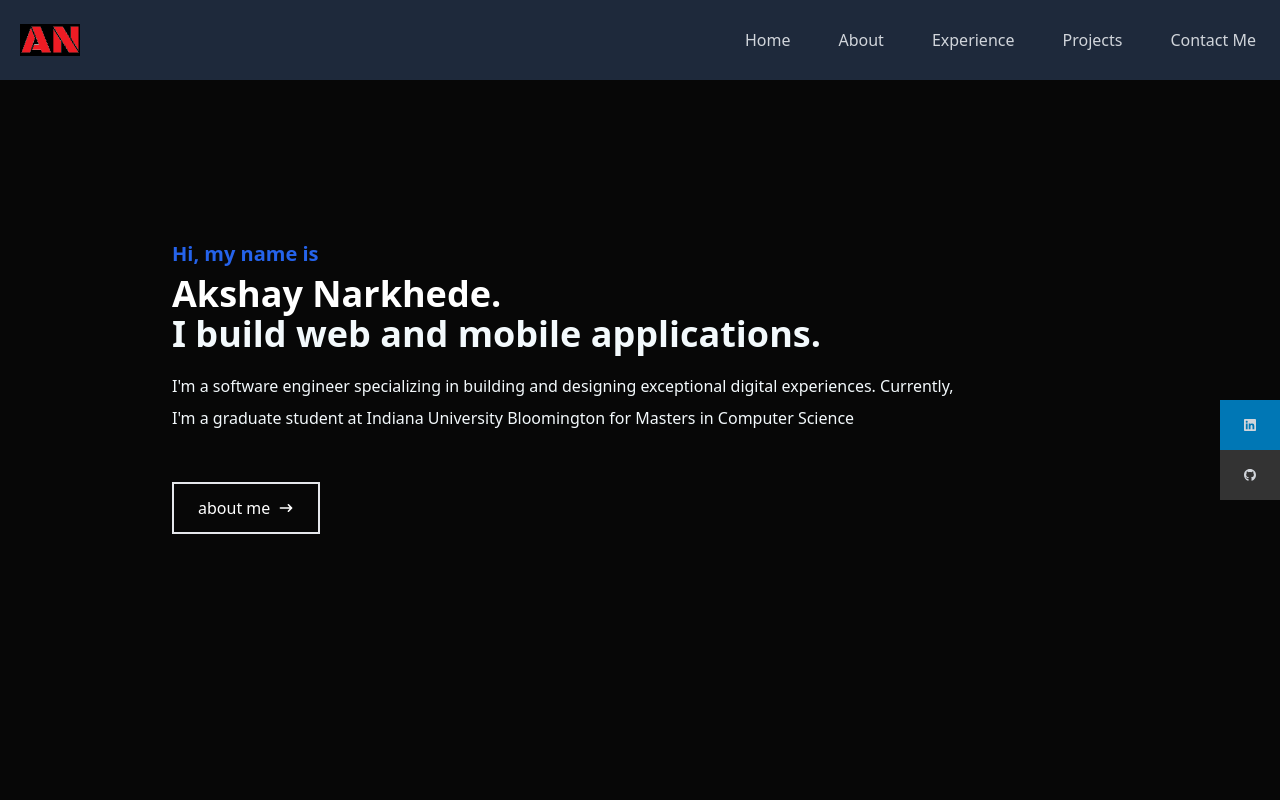
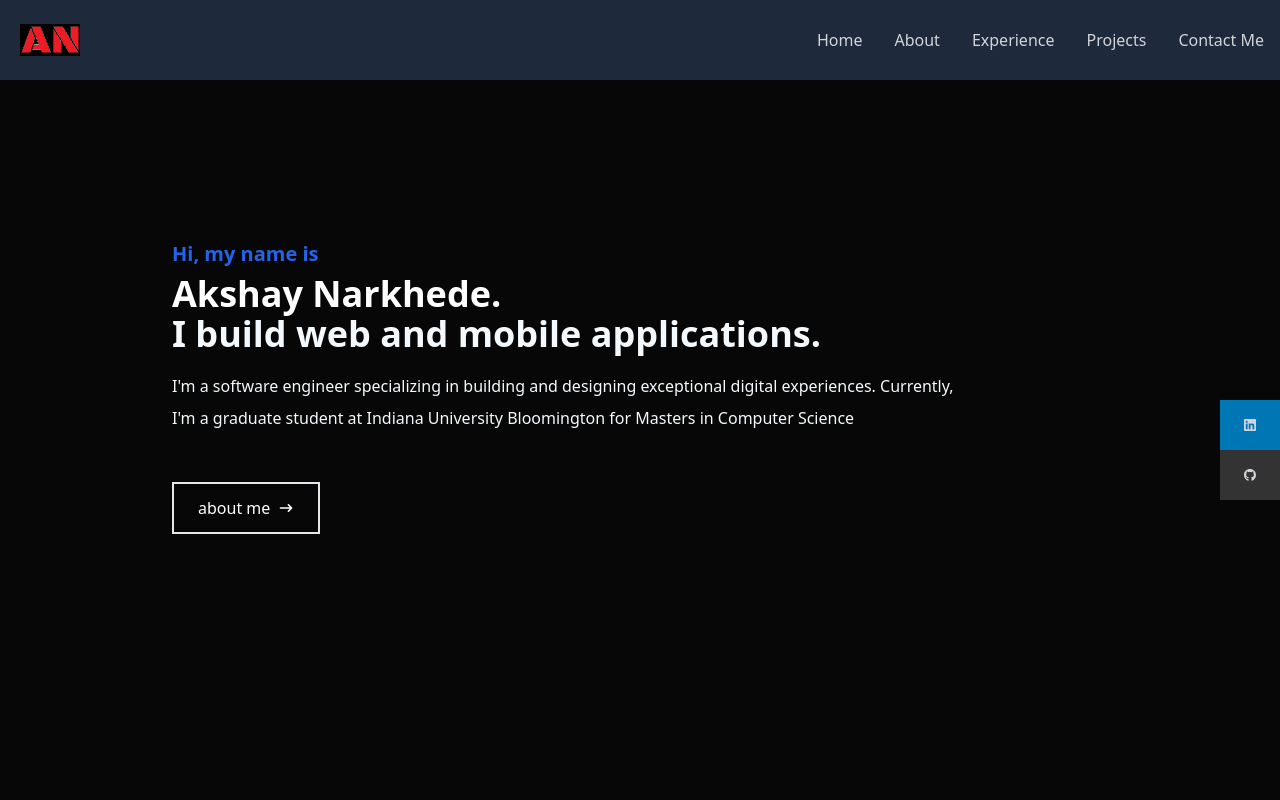
Before and after one commit to akshay-narkhede/portfolio, a React (Create React App) app in the folder myportfolio/: page / in a window 1280 px wide. Shown: the top 800 px of the page. Built offline with nearby package versions, Linux system fonts and the light colour scheme.

Commit message:
added navbar anchor

```diff
--- a/myportfolio/package.json
+++ b/myportfolio/package.json
@@ -15,6 +15,7 @@
     "@testing-library/user-event": "^13.5.0",
     "gh-pages": "^4.0.0",
     "react": "^17.0.2",
+    "react-anchor-link-smooth-scroll": "^1.0.12",
     "react-dom": "^17.0.2",
     "react-icons": "^4.3.1",
     "react-scripts": "5.0.0",
--- a/myportfolio/src/components/About.jsx
+++ b/myportfolio/src/components/About.jsx
@@ -2,7 +2,7 @@ import React from 'react'
 
 const About = () => {
   return (
-      <div name = 'about' className='w-full h-screen bg-[#070707] text-gray-300'>
+      <div name = 'about' id="about" className='w-full h-screen bg-[#070707] text-gray-300'>
           <div className='flex flex-col justify-center items-center w-full h-full'>
               <div className='max-w-[1000px] w-full px-8 grid grid-cols-2 gap-8'>
                   <div className=''>
--- a/myportfolio/src/components/Contact.jsx
+++ b/myportfolio/src/components/Contact.jsx
@@ -4,11 +4,11 @@ import {FaGithub, FaLinkedin, FaEnvelope } from 'react-icons/fa';
 
 const Contact = () => {
   return (
-      <div name = 'contact' className='w-full h-screen bg-[#070707] text-gray-300'>
+      <div name = 'contact' id="contact" className='w-full h-screen bg-[#070707] text-gray-300'>
           <div className='flex flex-col justify-center items-center w-full h-full'>
               <div className='max-w-[1000px] w-full px-20 grid grid-cols-2 gap-8'>
                   <div className=''>
-                      <p className='text-4xl font-bold inline border-b-4 border-blue-600'>Contact Me</p>
+                      <p className='text-4xl font-bold inline border-b-4 border-blue-600'>Contact</p>
                   </div>
               </div>
               <div></div>
--- a/myportfolio/src/components/Experience.jsx
+++ b/myportfolio/src/components/Experience.jsx
@@ -32,7 +32,7 @@ function Experience() {
         setModalInfo("")
     }
     return (
-        <div name='exp' className='w-full h-screen bg-[#070707] text-gray-300 inline-flex' style={{display:"inline-block"}}>
+        <div name='exp' id="experience" className='w-full h-screen bg-[#070707] text-gray-300 inline-flex' style={{display:"inline-block"}}>
             <div className='flex flex-col justify-center items-center w-full h-full'>
                 <div className='max-w-[1000px] w-full px-8 grid grid-cols-2 bg-[#070707]'>
                     <div className='pb-8'>
--- a/myportfolio/src/components/Navbar.jsx
+++ b/myportfolio/src/components/Navbar.jsx
@@ -1,7 +1,7 @@
 import React,  { useState }  from 'react'
 import { FaBars, FaTimes, FaGithub, FaLinkedin } from 'react-icons/fa';
 import ANLogo from '../assets/ANLogo.png'
-
+import AnchorLink from 'react-anchor-link-smooth-scroll'
 
 function Navbar() {
     const [toggleNav, setNav] = useState(false)
@@ -10,17 +10,24 @@ function Navbar() {
     return (
         <div className='fixed w-full h-[80px] flex justify-between bg-slate-800 text-gray-300 items-center z-40'>
             <div className='px-5'>
+                <a href='#home'>
                     <img src={ANLogo} alt="AN" width="60" height="40"/>
+                </a>
             </div>
             {/* Menu */}
-            <div>
-                <ul className='hidden md:flex'>
+            <div className='hidden md:flex'>
+                <AnchorLink href='#home' className='px-4'>Home</AnchorLink>
+                <AnchorLink href='#about' className='px-4'>About</AnchorLink>
+                <AnchorLink href='#experience' className='px-4'>Experience</AnchorLink>
+                <AnchorLink href='#projects' className='px-4'>Projects</AnchorLink>
+                <AnchorLink href='#contact' className='px-4'>Contact Me</AnchorLink>
+                {/* <ul className='hidden md:flex'>
                     <li>Home</li>
                     <li>About</li>
                     <li>Experience</li>
                     <li>Projects</li>
                     <li>Contact Me</li>
-                </ul>
+                </ul> */}
             </div>
 
             {/* Hamburger */}
@@ -29,7 +36,14 @@ function Navbar() {
             </div>
             {/* Mobile menu */}
             <div className={!toggleNav ? 'hidden': 'absolute top-0 left-0 w-full h-screen bg-[#020202] flex flex-col items-center justify-center'}>
-                <ul>
+
+                <AnchorLink href='#home' className='py-4 text-3xl' onClick={handleClick}>Home</AnchorLink>
+                <AnchorLink href='#about' className='py-4 text-3xl' onClick={handleClick}>About</AnchorLink>
+                <AnchorLink href='#experience' className='py-4 text-3xl' onClick={handleClick}>Experience</AnchorLink>
+                <AnchorLink href='#projects' className='py-4 text-3xl' onClick={handleClick}>Projects</AnchorLink>
+                <AnchorLink href='#contact' className='py-4 text-3xl' onClick={handleClick}>Contact Me</AnchorLink>
+
+                {/* <ul>
                     <li className='py-6 text-3xl'>
                           <a href="#home">Home</a>
                     </li>
@@ -37,7 +51,7 @@ function Navbar() {
                     <li className='py-6 text-3xl'>Experience</li>
                     <li className='py-6 text-3xl'>Projects</li>
                     <li className='py-6 text-3xl'>Contact</li>
-                </ul>
+                </ul> */}
             </div>
 
             {/* Side links */}
--- a/myportfolio/src/components/Work_.jsx
+++ b/myportfolio/src/components/Work_.jsx
@@ -47,7 +47,7 @@ async function handleClear(title, info){
 
 
   return (
-      <div name = 'work' className='w-full h-screen bg-[#070707] text-gray-300'  style={{display:"table"}}>
+      <div name = 'work' id="projects" className='w-full h-screen bg-[#070707] text-gray-300'  style={{display:"table"}}>
             <div className='flex flex-col justify-center items-center w-full h-full'>
               <div className='max-w-[1000px] w-full px-8 grid grid-cols-2 gap-8'>
                   <div className='pb-8'>
```
Also changed, not shown: myportfolio/src/App.js (indentation only), 1 other file (tests, documents, lock files or other folders).
